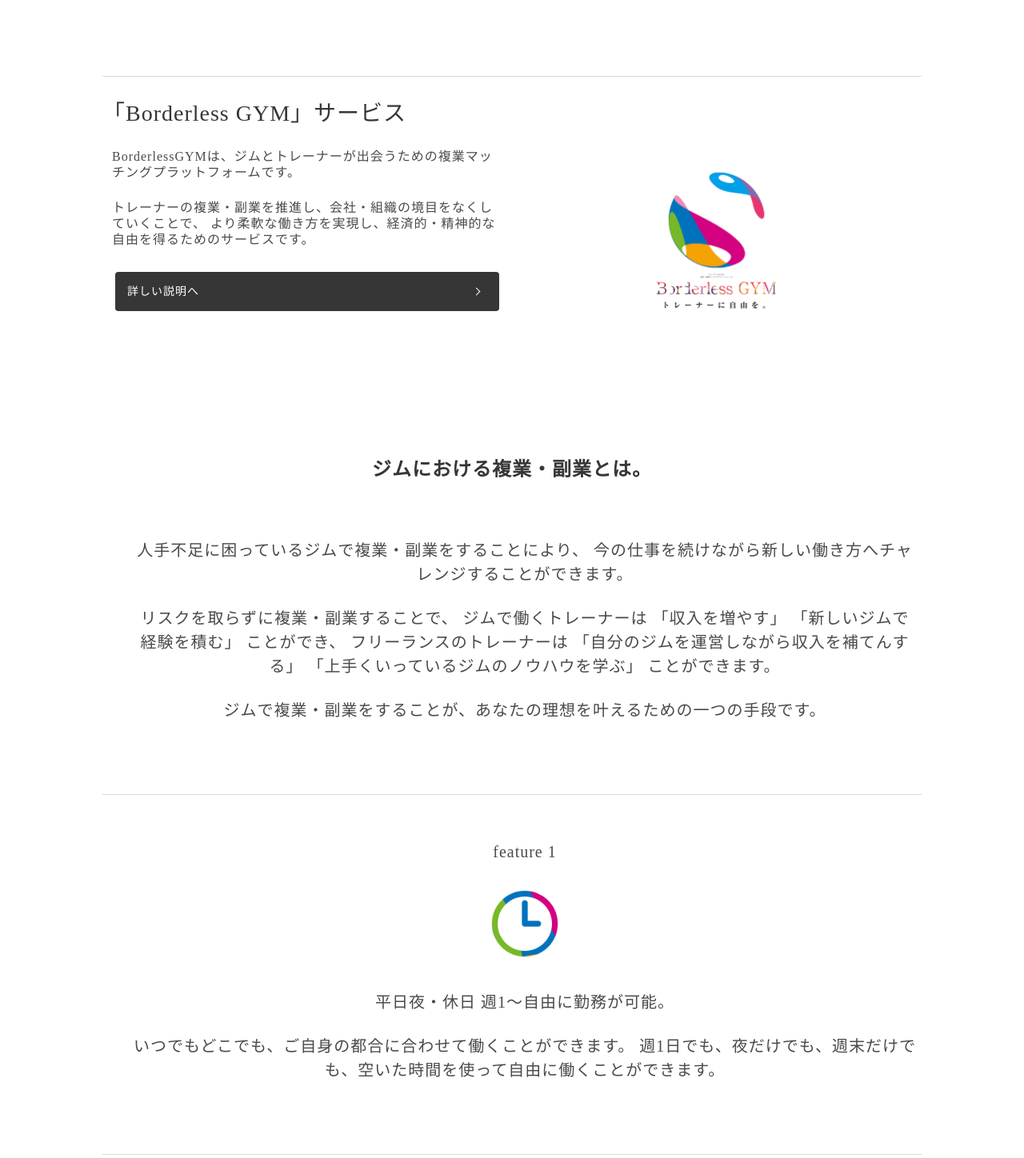
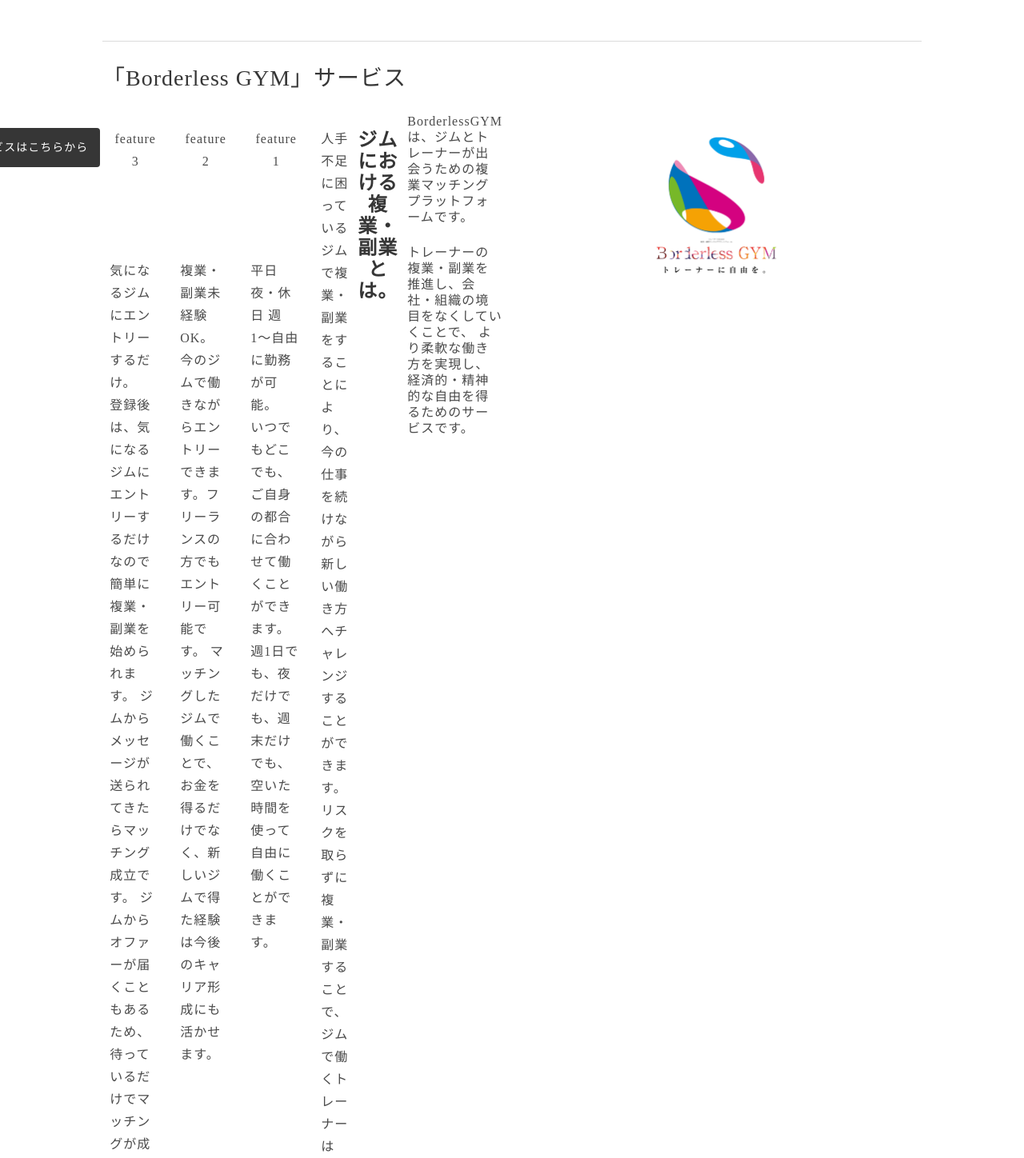
Before and after one commit to egg-system/corporate-site, a Nuxt app: page /own_site in a window 1280 px wide. Shown: the part 1330-2778 px from the top of the page at 80% size. Built offline with nearby package versions, Linux system fonts and the light colour scheme.

Commit message:
スマホ画像サイズ等調整

```diff
--- a/components/pages/own_site/TheBorderlessGym.vue
+++ b/components/pages/own_site/TheBorderlessGym.vue
@@ -12,62 +12,48 @@
         <div class="message">
           トレーナーの複業・副業を推進し、会社・組織の境目をなくしていくことで、 より柔軟な働き方を実現し、経済的・精神的な自由を得るためのサービスです。
         </div>
-        <div class="link" bm="10">
-          <nuxt-link v-scroll-to="'.borderless-use'" to class="button is-dark">
-            <span class="link-message">詳しい説明へ</span>
-            <span class="column-arrow" />
-          </nuxt-link>
-        </div>
-      </div>
       </div>
       <h3 class="borderless-title">ジムにおける複業・副業とは。</h3>
-    <div class="borderless-use">
-      <ul>
-        <li>人手不足に困っているジムで複業・副業をすることにより、 今の仕事を続けながら新しい働き方へチャレンジすることができます。</li>
-        <li>リスクを取らずに複業・副業することで、 ジムで働くトレーナーは 「収入を増やす」 「新しいジムで経験を積む」 ことができ、 フリーランスのトレーナーは 「自分のジムを運営しながら収入を補てんする」 「上手くいっているジムのノウハウを学ぶ」 ことができます。</li>
-        <li>ジムで複業・副業をすることが、あなたの理想を叶えるための一つの手段です。</li>
-      </ul>
+      <div class="borderless-use column">
+        <div>人手不足に困っているジムで複業・副業をすることにより、 今の仕事を続けながら新しい働き方へチャレンジすることができます。</div>
+        <div>リスクを取らずに複業・副業することで、 ジムで働くトレーナーは 「収入を増やす」 「新しいジムで経験を積む」 ことができ、 フリーランスのトレーナーは 「自分のジムを運営しながら収入を補てんする」 「上手くいっているジムのノウハウを学ぶ」 ことができます。</div>
+        <div>ジムで複業・副業をすることが、あなたの理想を叶えるための一つの手段です。</div>
       </div>
-    <div class="borderless-use">
-      <ul>
-        <li>feature 1</li>
-        <li>
+      <div class="borderless-use column">
+        <div class="feature">feature 1</div>
+        <div>
           <figure class="image feature">
             <img :src="borderlessFeature1Image" class="feature">
           </figure>
-        </li>
-        <li>平日夜・休日 週1〜自由に勤務が可能。</li>
-        <li>いつでもどこでも、ご自身の都合に合わせて働くことができます。 週1日でも、夜だけでも、週末だけでも、空いた時間を使って自由に働くことができます。</li>
-      </ul>
         </div>
-    <div class="borderless-use">
-      <ul>
-        <li>feature 2</li>
-        <li>
+        <div>平日夜・休日 週1〜自由に勤務が可能。</div>
+        <div>いつでもどこでも、ご自身の都合に合わせて働くことができます。 週1日でも、夜だけでも、週末だけでも、空いた時間を使って自由に働くことができます。</div>
+      </div>
+      <div class="borderless-use column">
+        <div class="feature">feature 2</div>
+        <div>
           <figure class="image feature">
             <img :src="borderlessFeature2Image" class="feature">
           </figure>
-        </li>
-        <li>複業・副業未経験OK。</li>
-        <li>今のジムで働きながらエントリーできます。フリーランスの方でもエントリー可能です。 マッチングしたジムで働くことで、お金を得るだけでなく、新しいジムで得た経験は今後のキャリア形成にも活かせます。</li>
-      </ul>
         </div>
-    <div class="borderless-use">
-      <ul>
-        <li>feature 3</li>
-        <li>
+        <div>複業・副業未経験OK。</div>
+        <div>今のジムで働きながらエントリーできます。フリーランスの方でもエントリー可能です。 マッチングしたジムで働くことで、お金を得るだけでなく、新しいジムで得た経験は今後のキャリア形成にも活かせます。</div>
+      </div>
+      <div class="borderless-use column">
+        <div class="feature">feature 3</div>
+        <div>
           <figure class="image feature">
             <img :src="borderlessFeature3Image" class="feature">
           </figure>
-        </li>
-        <li>気になるジムにエントリーするだけ。</li>
-        <li>登録後は、気になるジムにエントリーするだけなので簡単に複業・副業を始められます。 ジムからメッセージが送られてきたらマッチング成立です。 ジムからオファーが届くこともあるため、待っているだけでマッチングが成立することもあります。</li>
-      </ul>
+        </div>
+        <div>気になるジムにエントリーするだけ。</div>
+        <div>登録後は、気になるジムにエントリーするだけなので簡単に複業・副業を始められます。 ジムからメッセージが送られてきたらマッチング成立です。 ジムからオファーが届くこともあるため、待っているだけでマッチングが成立することもあります。</div>
       </div>
       <div class="link">
         <a class="button is-dark" target="_blank" href="https://borderless-gym.com/">
           「Borderless GYM」サービスはこちらから
         </a>
+      </div>
     </div>
   </div>
 </template>
@@ -142,6 +128,9 @@ div {
   border-bottom: 1px solid $lightgray;
   padding-bottom: 80px;
 }
+.feature {
+  text-align: center;
+}
 @media screen and (min-width: 769px) {
   .left::before {
     position: absolute;
@@ -179,7 +168,6 @@ div {
   text-align: center;
 }
 .borderless-use li {
-  font-size: 20px;
   text-align: center;
   padding: 10px 5px;
   list-style: none;
@@ -190,11 +178,17 @@ div {
 }
 
 @media screen and (max-width: 600px) {
-  .borderless-use p {
-    font-size: 18px;
-  }
   .link {
     width: 100%;
   }
+  .columns {
+    .is-half {
+      padding: 0;
+      padding-top: 1rem;
+    }
+  }
+  .borderless-use li {
+    text-align: center;
+  }
 }
 </style>
--- a/components/pages/own_site/TheDataConvert.vue
+++ b/components/pages/own_site/TheDataConvert.vue
@@ -12,12 +12,6 @@
         <div class="message">
           HTTPS通信を使っているため安全に通信を行うことができ、csv変換後1時間以内でデータを強制削除するのでアップロードした
           データがサーバー上に残り続けることがなく安心にお使いいただけます。
-        </div>
-        <div class="link">
-          <nuxt-link v-scroll-to="'.dataconvert-use'" to class="button is-dark">
-            <span class="link-message">利用方法へ</span>
-            <span class="column-arrow" />
-          </nuxt-link>
         </div>
       </div>
     </div>
@@ -146,7 +140,6 @@ div {
   padding-top: 30px;
 }
 .dataconvert-use li {
-  font-size: 20px;
   text-align: center;
   padding: 10px 5px;
   list-style: none;
@@ -157,11 +150,14 @@ div {
 }
 
 @media screen and (max-width: 600px) {
-  .dataconvert-use p {
-    font-size: 18px;
-  }
   .link {
     width: 100%;
   }
+  .columns {
+    .is-half {
+      padding: 0;
+      padding-top: 1rem;
+    }
+  }
 }
 </style>
```
Lines whose indentation alone changed are shown as unchanged.
